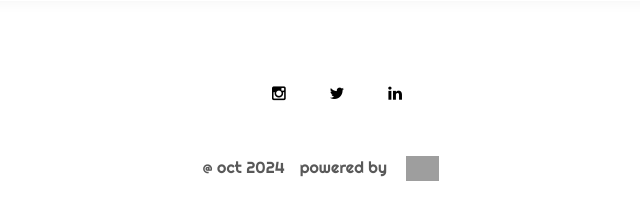
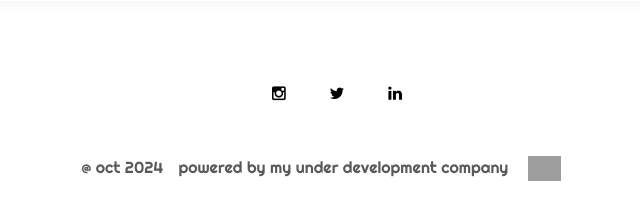
Before and after one commit to Taha-Alsaity/myportfolio, a Django app: page / in a window 1280 px wide. Shown: the part 4287-4508 px from the top of the page, without its empty margins (319-959 px from the left). Run offline with Django 5.2, Linux system fonts and the light colour scheme; data comes from the database, SQL or seed files in the repository; some web fonts are replaced; grey boxes are pictures that could not be loaded.

Commit message:
Update index.html

```diff
--- a/portoapp/templates/porttem/index.html
+++ b/portoapp/templates/porttem/index.html
@@ -384,7 +384,7 @@ https://templatemo.com/tm-573-eduwell
           </ul>
         </div>
         <div class="col-lg-12">
-          <p style=" font-size: 1em; color: rgba(68, 68, 68, 0.886); font-family: 'Righteous', sans-serif; font-weight: 400;" class="copyright"> @ oct 2024<span  style=" margin-left: 15px; font-weight: 500;">powered by</span> <img src="{% static 'assets/images/eco3.png' %}" style=" padding-left:15px; width: 48px;" width="" alt="">
+          <p style=" font-size: 1em; color: rgba(68, 68, 68, 0.886); font-family: 'Righteous', sans-serif; font-weight: 400;" class="copyright"> @ oct 2024<span  style=" margin-left: 15px; font-weight: 500;">powered by my under development company</span> <img src="{% static 'assets/images/eco3.png' %}" style=" padding-left:15px; width: 48px;" width="" alt="">
 
           </p>
         </div>
```
